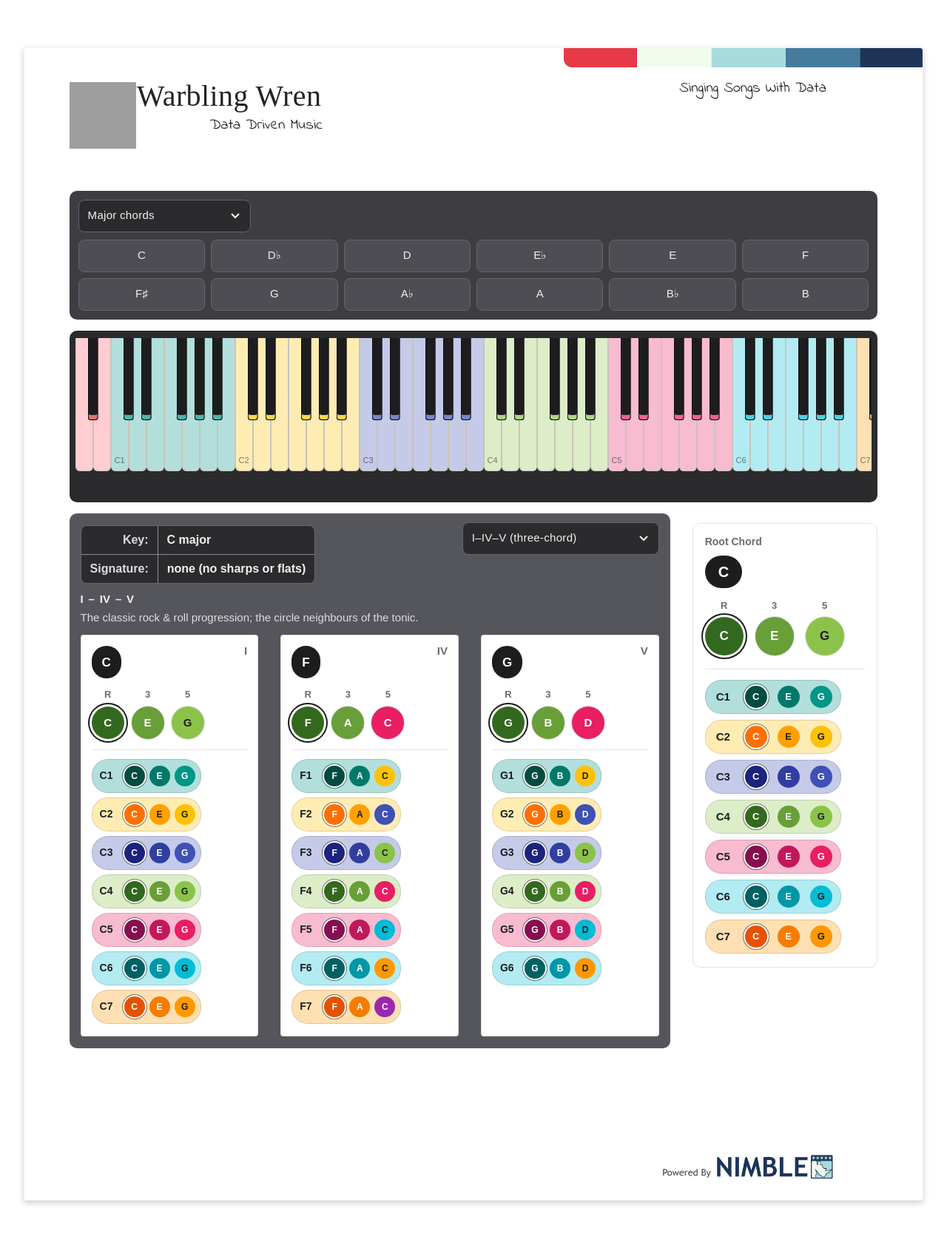
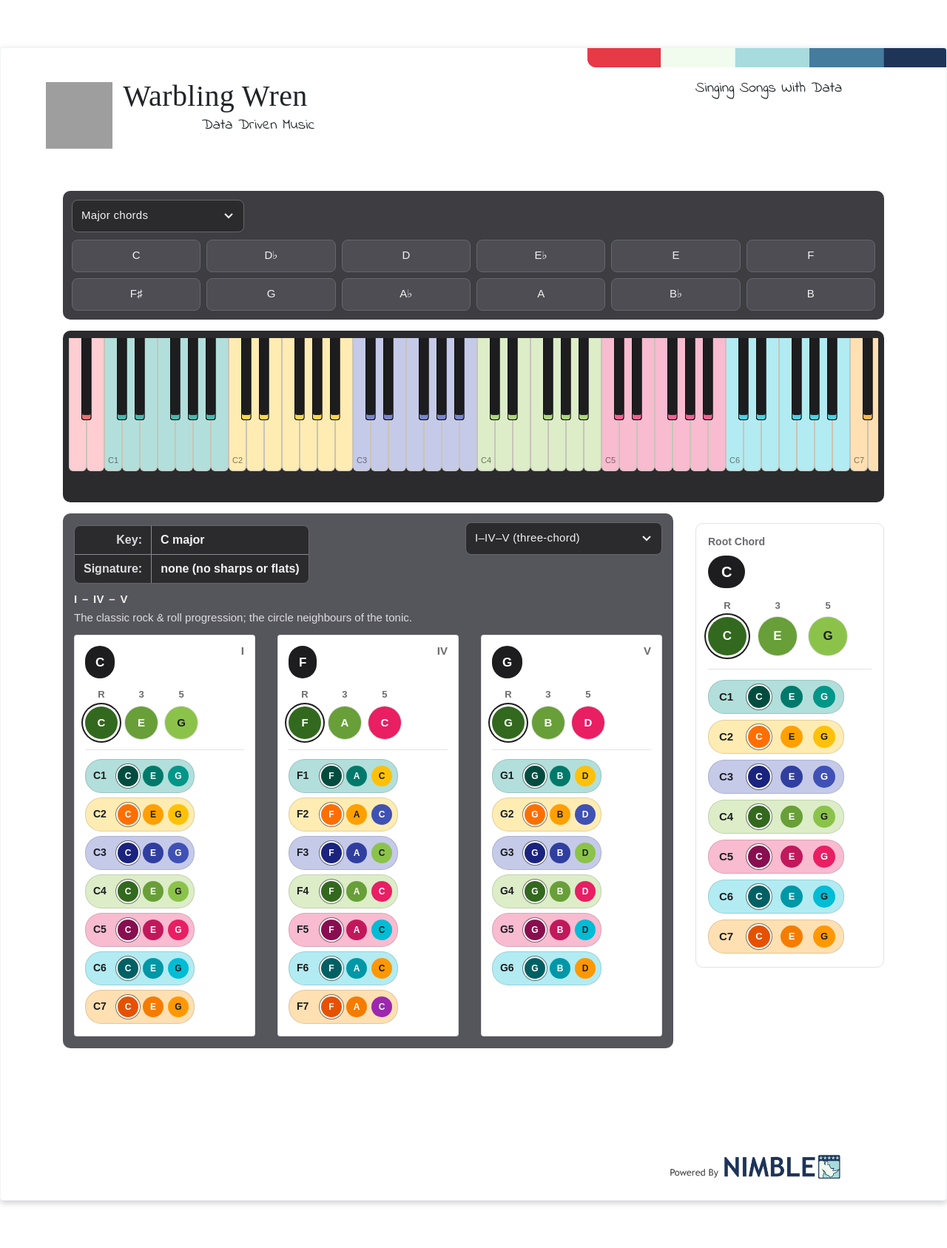
Before and after one commit to warblingwren/warblingwren.github.io, a Jekyll site: the page built from index.html, in a window 1280 px wide. Shown: the whole page at 74% size. Built offline with Jekyll 4.4.1, drawn with Linux system fonts in a browser that asks for light colours; some web fonts are replaced; grey boxes are pictures that could not be loaded.

Commit message:
update:layout

```diff
--- a/www/css/www.css
+++ b/www/css/www.css
@@ -46,7 +46,7 @@ body {
 
     filter: drop-shadow(0 0.2rem 0.25rem rgba(0, 0, 0, 0.2));
 
-    max-width: 95%;
+    /*max-width: 95%;*/
 
     margin-top:  5%;
     margin-left: auto;
```
